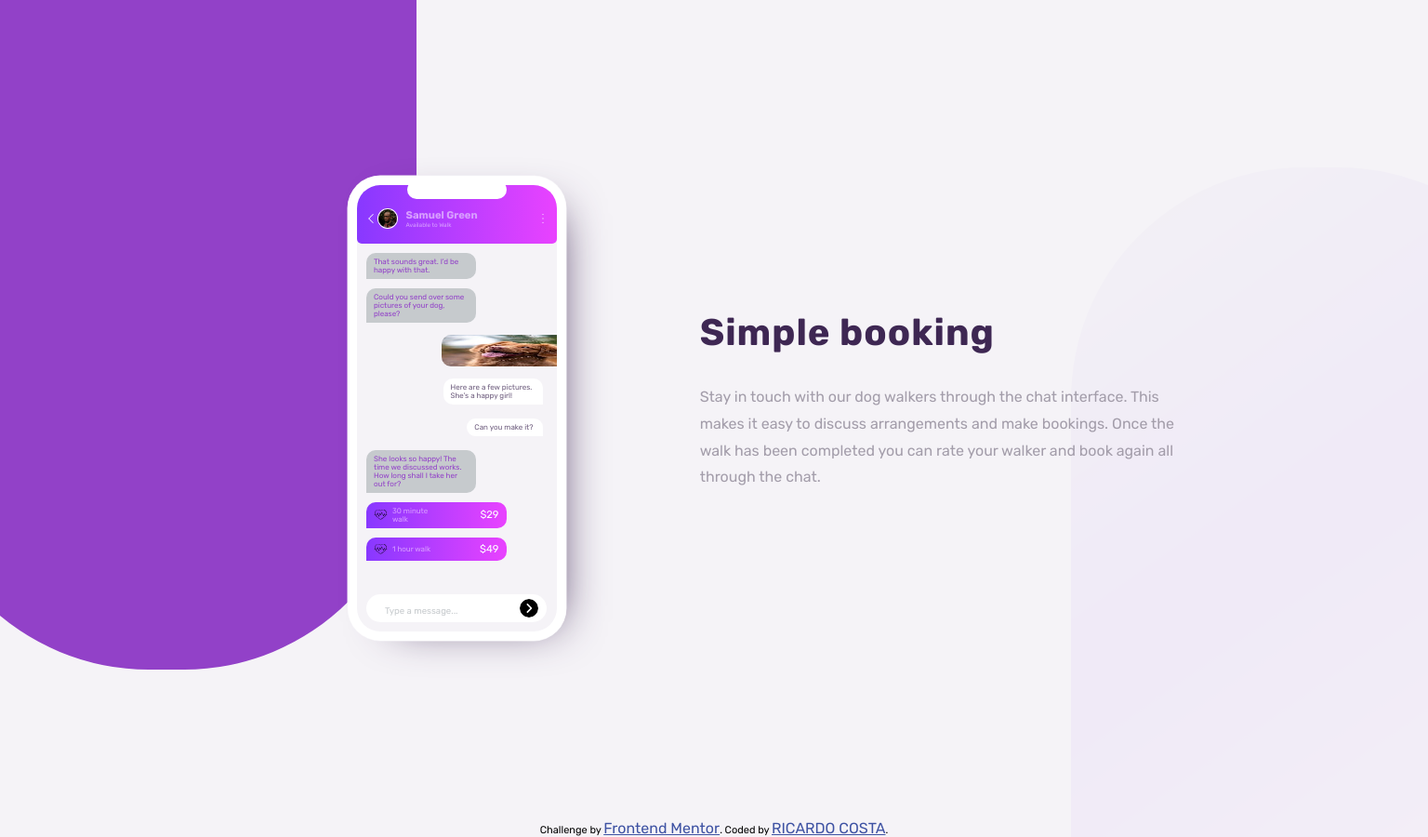
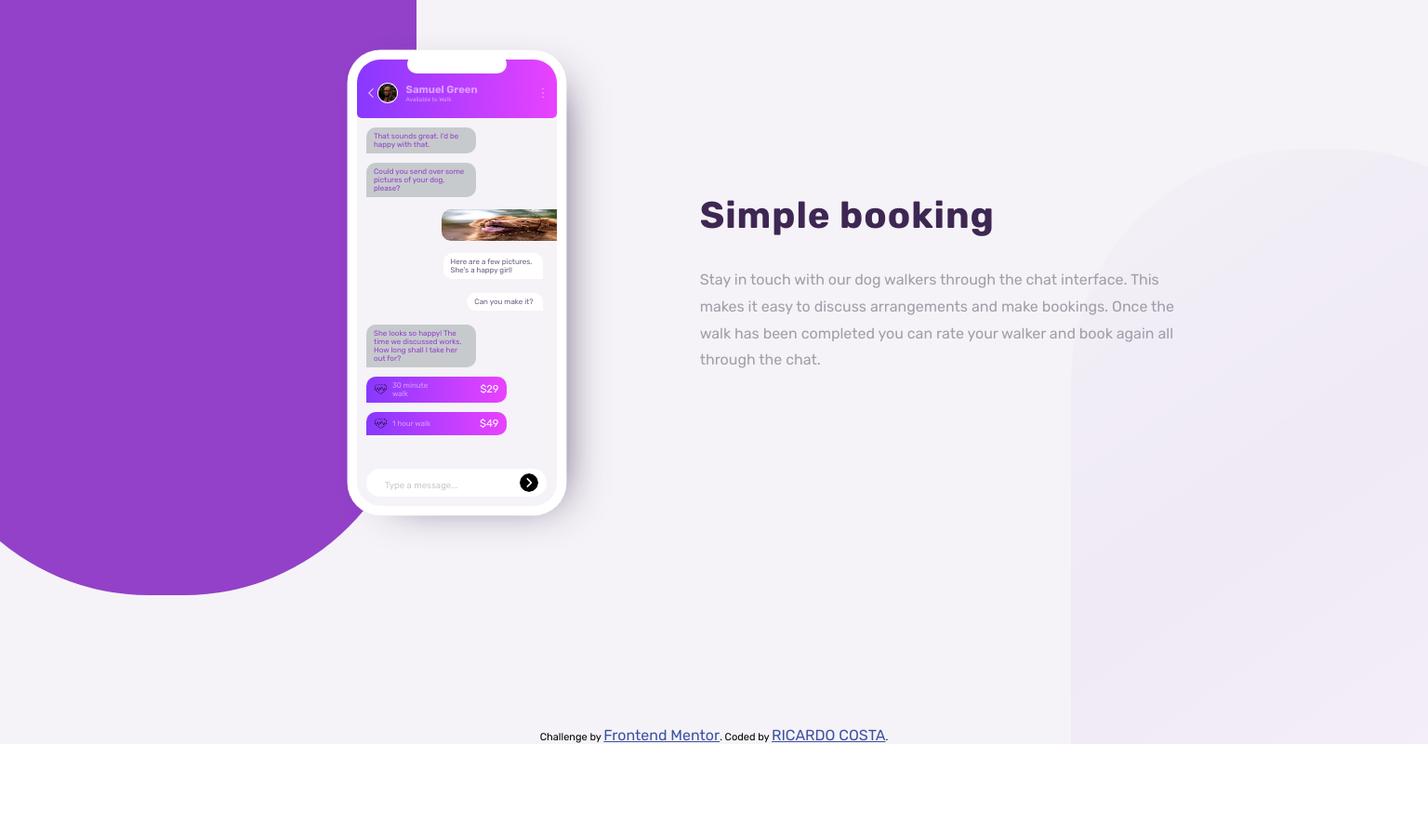
Before and after one commit to ricardocosta78/chatapp, a plain HTML site: page index.html in a window 1536 px wide. Shown: the whole page at 93% size. After the commit the page ends 800 px from the top, so only its background shows below. Drawn offline with Linux system fonts and the light colour scheme.

Commit message:
usues corrected

```diff
--- a/index.html
+++ b/index.html
@@ -49,9 +49,10 @@
       </div>
       <div class="search">
         <form action="#">
-        <input type="text" name="message" placeholder="Type a message...">
+          <label for="#"></label>
+          <input type="text" name="message" placeholder="Type a message...">
+          <a href="#" type="submit"><img src="images/next.svg" alt="link"></a>
       </form>
-        <a href="#"><img src="images/next.svg" alt="link"></a>
       </div>
     </div>
     <div class="texto">
--- a/style.css
+++ b/style.css
@@ -259,7 +259,10 @@ body{
 .attribution { font-size: 11px; text-align: center; }
 
 @media(min-width: 1440px){
-
+   body{
+       width:100%;
+       height:100vh;
+   }
     .background{
         width: 35%;
         height: 80%;
@@ -271,7 +274,7 @@ body{
     }
     .container{
         width: 100%;
-        height: 900px;
+        height: 100%;
         display: flex;
         align-items: center;
         justify-content: space-between;
@@ -281,7 +284,7 @@ body{
         width:215px;
         height:480px;
         position: absolute;
-        top:15%;
+        top:0%;
         left:25%;
         z-index:2;
     }
@@ -304,7 +307,7 @@ body{
         align-items: flex-start;
         justify-content: center;
         position:absolute;
-        top:30%;
+        top:18%;
         right:7%;
         z-index: 2;
     }
```
